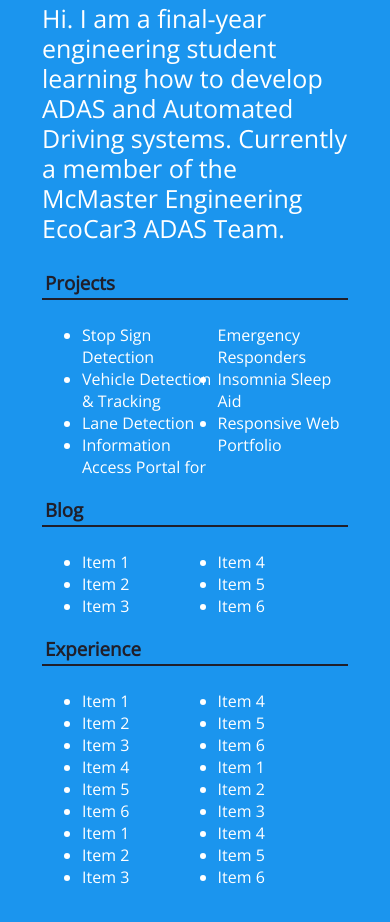
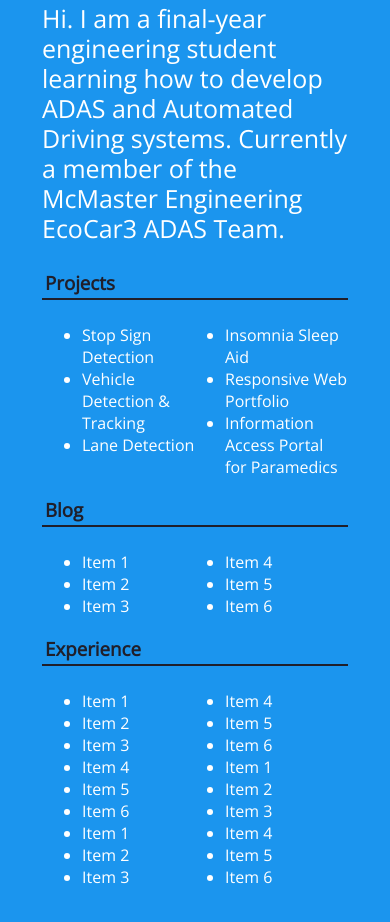
Before and after one commit to jhabash/NextWeb, a plain HTML site: page index.html in a window 390 px wide. Shown: the part 678-1600 px from the top of the page. Drawn offline with nearby package versions, Linux system fonts and the light colour scheme.

Commit message:
picture and spacing change

```diff
--- a/index.html
+++ b/index.html
@@ -29,9 +29,9 @@
                 <li>Stop Sign Detection</li>
                 <li>Vehicle Detection & Tracking</li>
                 <li>Lane Detection</li>
-                <li>Information Access Portal for Emergency Responders</li>
                 <li>Insomnia Sleep Aid</li>
                 <li>Responsive Web Portfolio</li>
+                <li>Information Access Portal for Paramedics</li>
 
             </ul>
           <h3>Blog</h3>
--- a/style.css
+++ b/style.css
@@ -69,7 +69,7 @@ p {
 
 #HeaderImage {
 
-    background-image: url("./ProfilePhoto.png");
+    background-image: url("./ProfilePhoto-Compressed.png");
     background-size: contain; /* Resize the background image to cover the entire container */
     background-repeat: no-repeat;
     background-position: center bottom; /* Center the image */
@@ -126,4 +126,13 @@ p {
 
     }
 
+    .list-columns {
+        -moz-column-count: 2;
+        -moz-column-gap: 20px;
+        -webkit-column-count: 2;
+        -webkit-column-gap: 20px;
+        column-count: 2;
+        column-gap:20px;
+        }
+
 }
```
Also changed, not shown: 1 other file.
